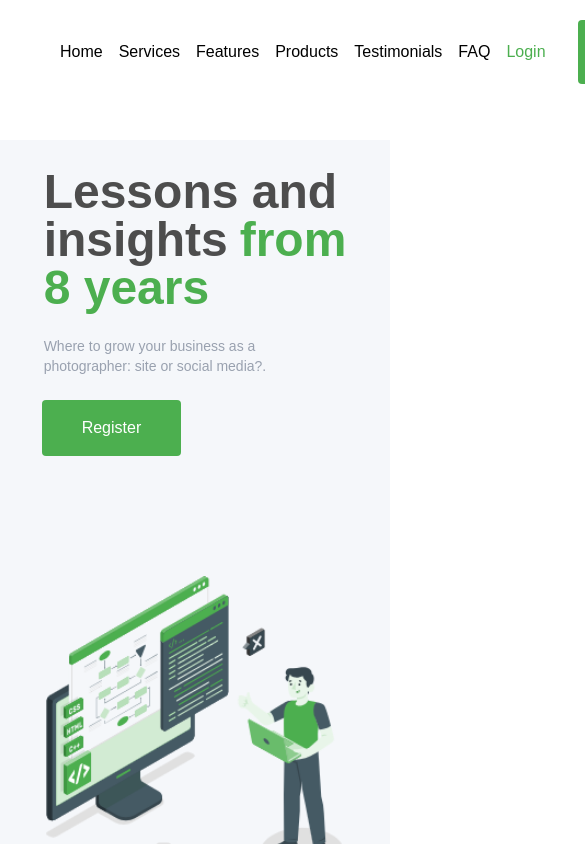
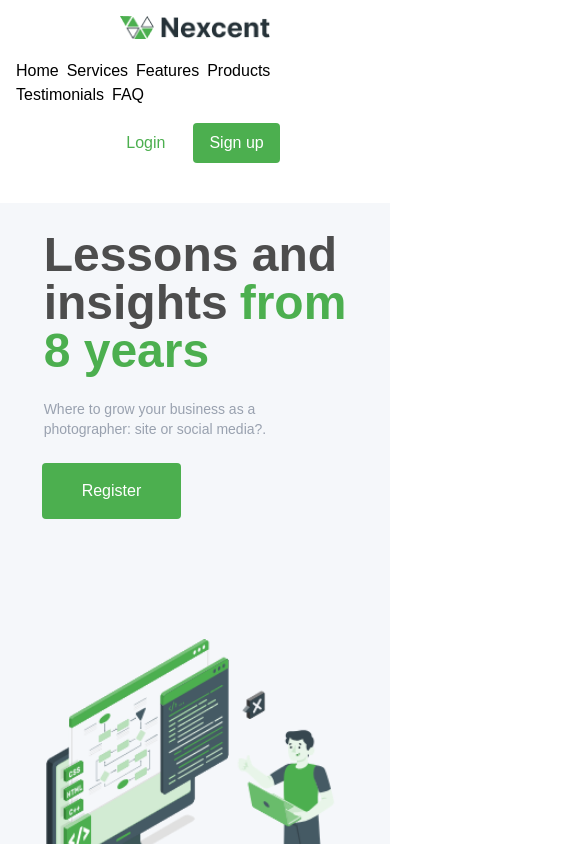
Before and after one commit to sam-0905/Nexcent, a Next.js app in the folder nexora/: page / in a window 390 px wide. Shown: the top 844 px of the page, 585 px wide, since content can reach past the window. Built offline with nearby package versions, Linux system fonts and the light colour scheme.

Commit message:
style -Adjust spacing and layout for mobile responsiveness

```diff
--- a/nexora/Components/layout/Header.tsx
+++ b/nexora/Components/layout/Header.tsx
@@ -6,11 +6,11 @@ import {headerData} from '@/data/header'
 const Header = () => {
   return (
     <>
-    <header className="flex items-center justify-between p-4 px-5 m-1 mx-2 cursor-pointer w-full mb-5">
-        <div className="flex items-center space-x-2 m-1 px-3 ">
+    <header className="flex flex-col items-center gap-3 md:flex-row md:justify-between mt-3 mb-1 ml-auto">
+        <div className="flex items-center px-1 m-1">
             <Image src={headerData.logo.src} alt={headerData.logo.alt} width={150} height={100} className="object-contain vertical-align-middle"/>
         </div>
-        <nav className="flex space-x-4">
+        <nav className="flex space-x-2 flex-wrap m-1 px-3">
           {headerData.navigation.map((item) => (
             <Link key={item.label} href={item.href}>
               {item.label}
@@ -18,7 +18,7 @@ const Header = () => {
           ))}
         </nav>
 
-    <div className="flex space-x-4">
+    <div className="flex space-x-3">
        <button className= "text-[#4caf4f] px-4 py-2 rounded">Login</button>
       <button className="bg-[#4caf4f] text-white px-4 py-2 rounded">Sign up</button>
     </div>
```
